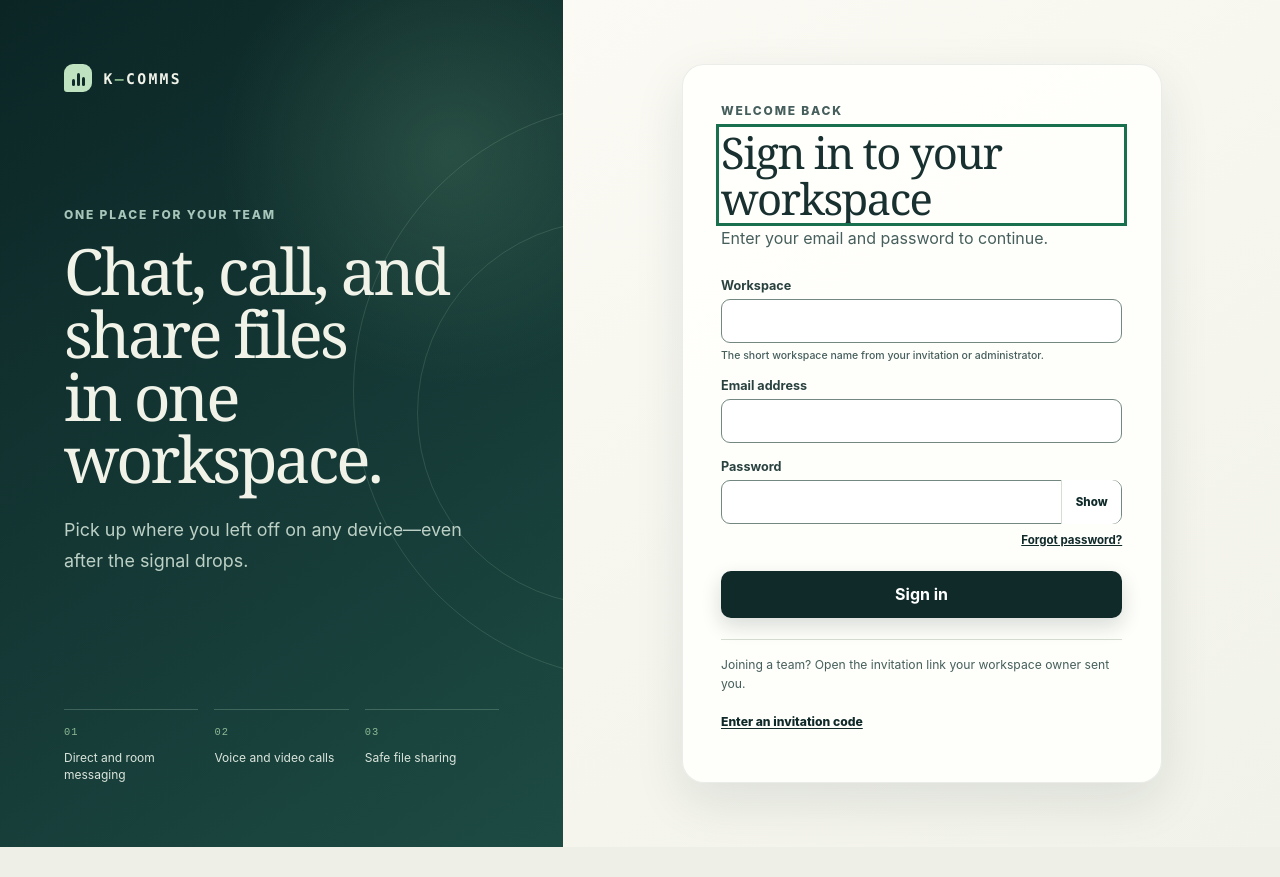
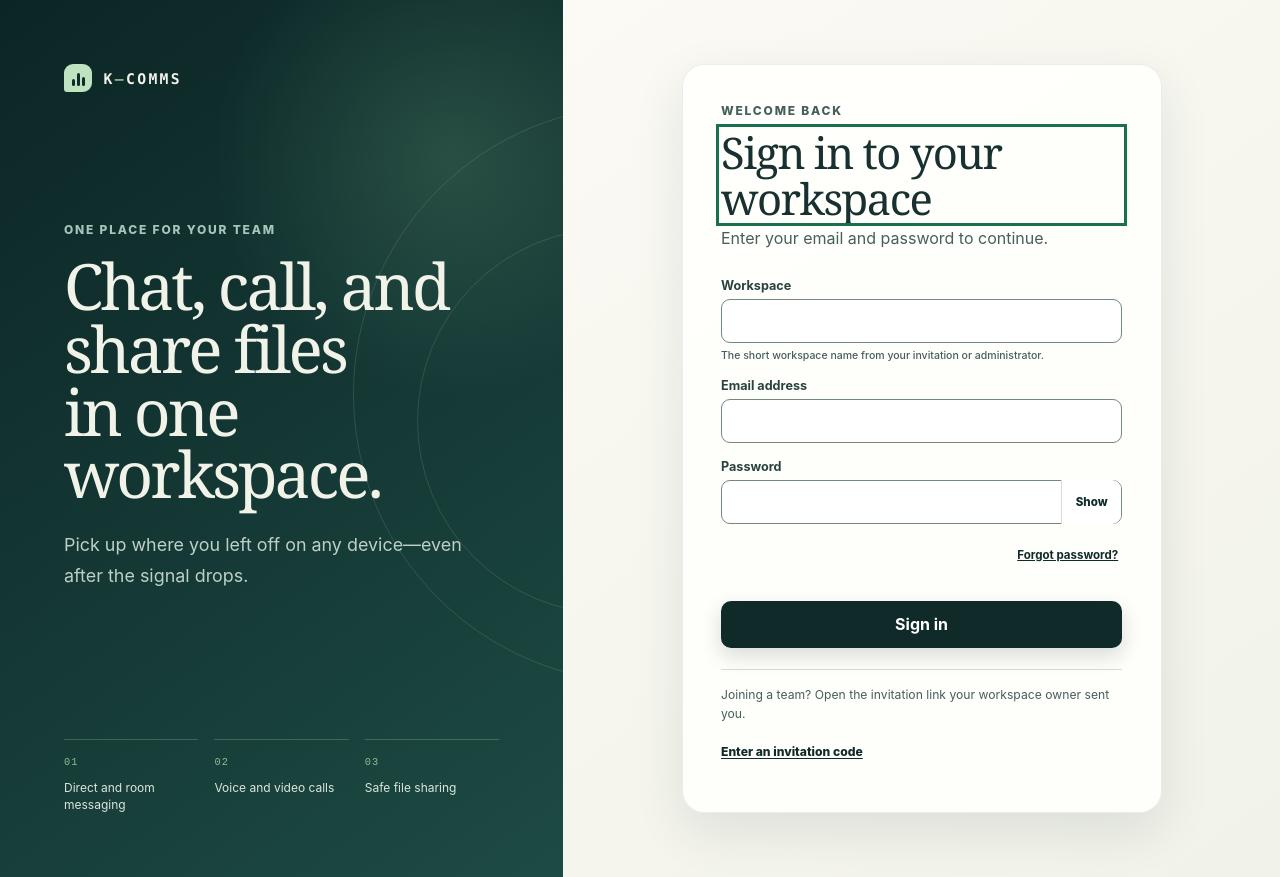
Before and after one commit to Soyuz-Tec/k-comms, a React (Vite) app in the folder clients/web/: page / in a window 1280 px wide. Before the commit the page ends 847 px from the top, so only its background shows below. Built offline with nearby package versions, Linux system fonts and the light colour scheme; no server answers.

Commit message:
fix: enlarge account recovery touch target

```diff
--- a/clients/web/src/styles.css
+++ b/clients/web/src/styles.css
@@ -185,7 +185,15 @@ button:disabled, input:disabled, textarea:disabled { cursor: not-allowed; opacit
 
 .auth-form { display: grid; gap: 1rem; }
 .auth-form-help { display: flex; justify-content: flex-end; margin-top: -.45rem; font-size: .72rem; }
-.auth-form-help a, .recovery-back-link { color: var(--forest); font-weight: 750; }
+.auth-form-help a,
+.recovery-back-link {
+  min-height: 44px;
+  display: inline-flex;
+  align-items: center;
+  padding: 0 .25rem;
+  color: var(--forest);
+  font-weight: 750;
+}
 .auth-entry-options { display: grid; justify-items: start; gap: .1rem; margin-top: 1.35rem; padding-top: 1rem; border-top: 1px solid var(--line); }
 .auth-entry-options p { margin: 0 0 .35rem; color: var(--ink-soft); font-size: .76rem; line-height: 1.5; }
 .auth-entry-options button,
```
Also changed, not shown: 1 other file (tests, documents, lock files or other folders).
